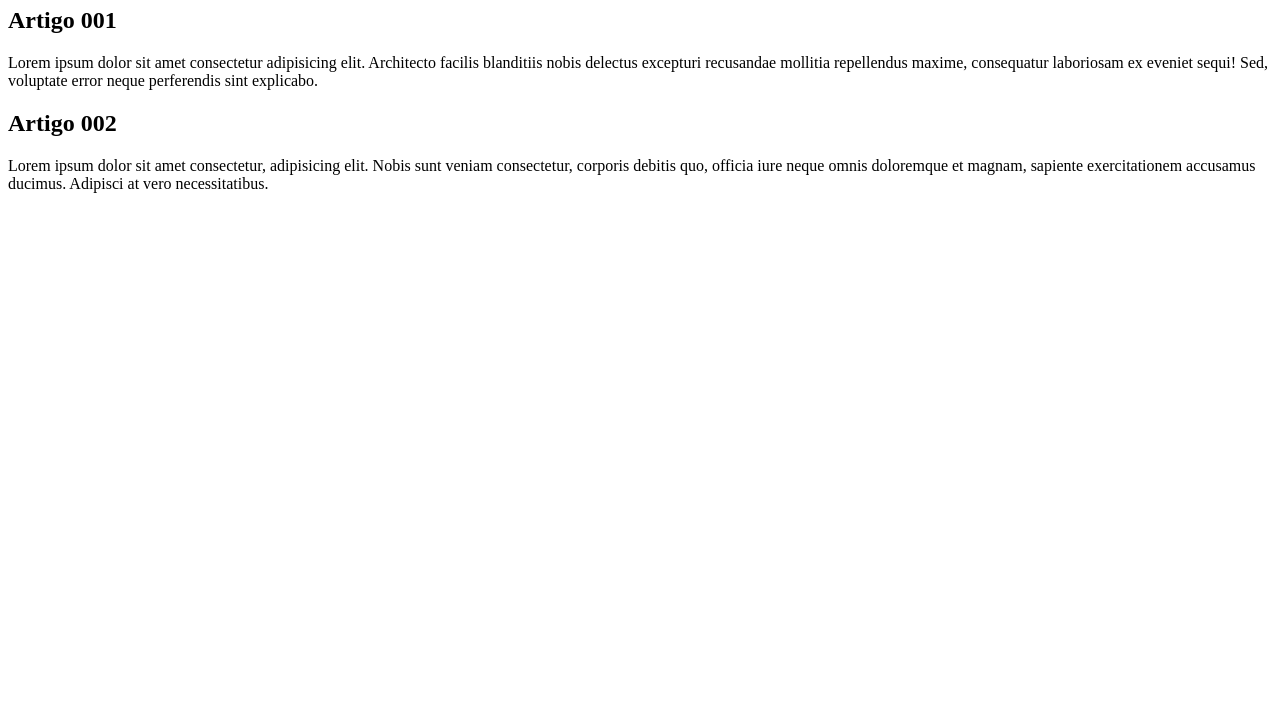
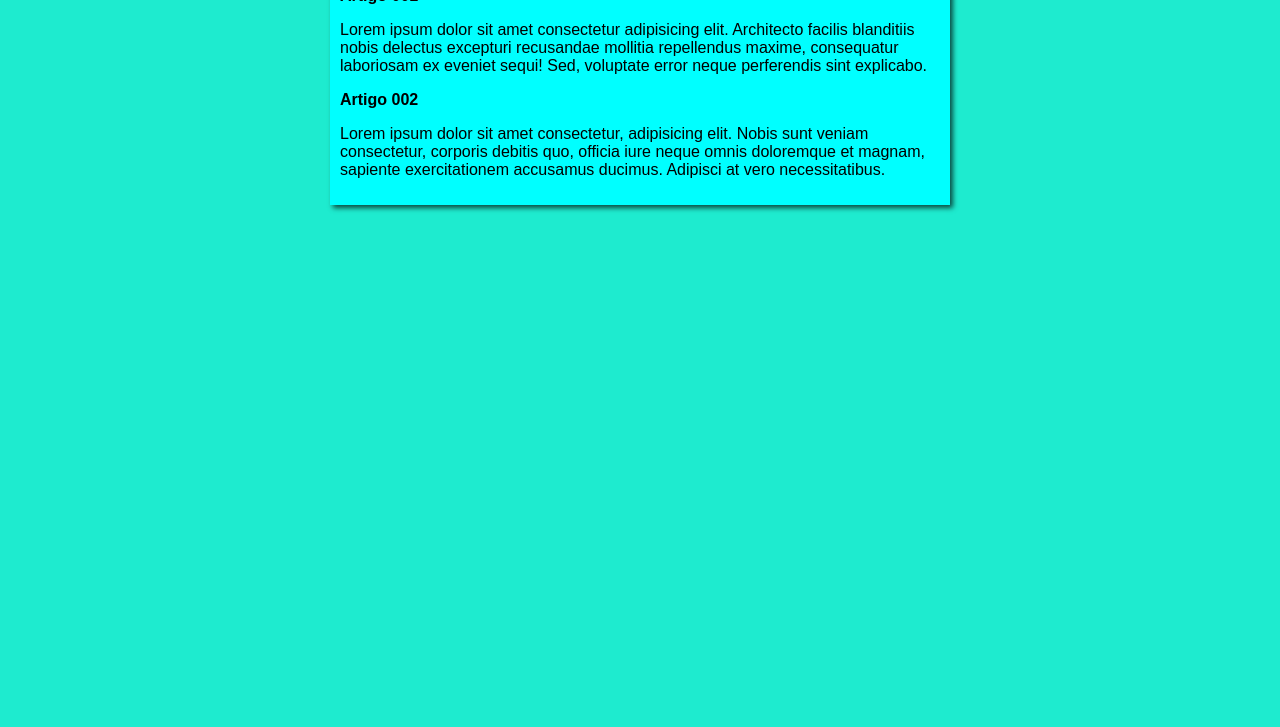
Before and after one commit to EdvaniaPaula/projeto-site, a plain HTML site: page index.html in a window 1280 px wide. Shown: the part 73-800 px from the top of the page. Drawn offline with Linux system fonts and the light colour scheme.

Commit message:
inicio design

```diff
--- /dev/null
+++ b/estilos/sryle.css
@@ -0,0 +1,17 @@
+*{
+    font-family: Arial, Helvetica, sans-serif;
+    font-size: 16px;
+
+}
+
+body {
+    background-color: rgb(30, 235, 207);
+}
+
+main{
+    background-color: aqua;
+    width: 600px;
+    margin: auto;
+    padding: 10px;
+    box-shadow: 3px 3px 5px rgba(0, 0, 0, 0.678);
+}
--- a/index.html
+++ b/index.html
@@ -5,6 +5,7 @@
     <meta http-equiv="X-UA-Compatible" content="IE=edge">
     <meta name="viewport" content="width=device-width, initial-scale=1.0">
     <title>Titulo do site</title>
+    <link rel="stylesheet" href="estilos/sryle.css">
 </head>
 <body>
      <main>
```
